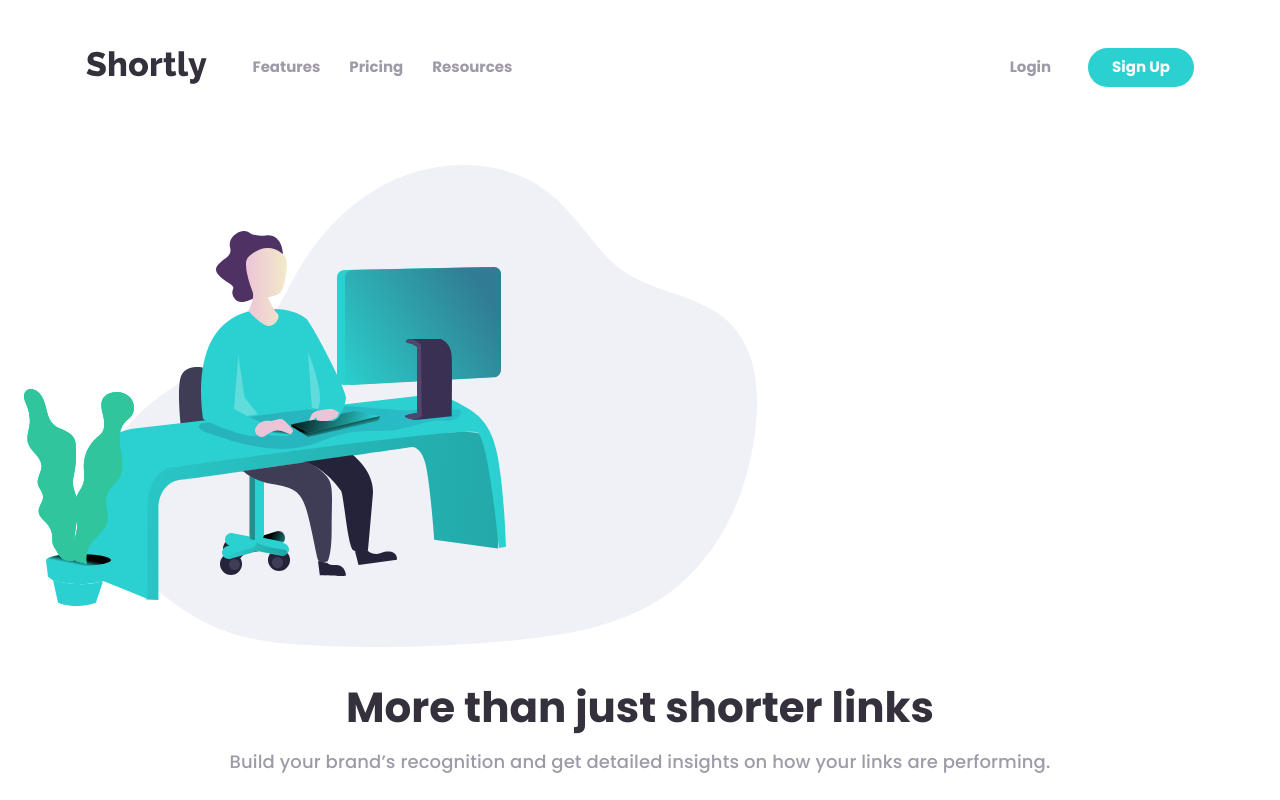
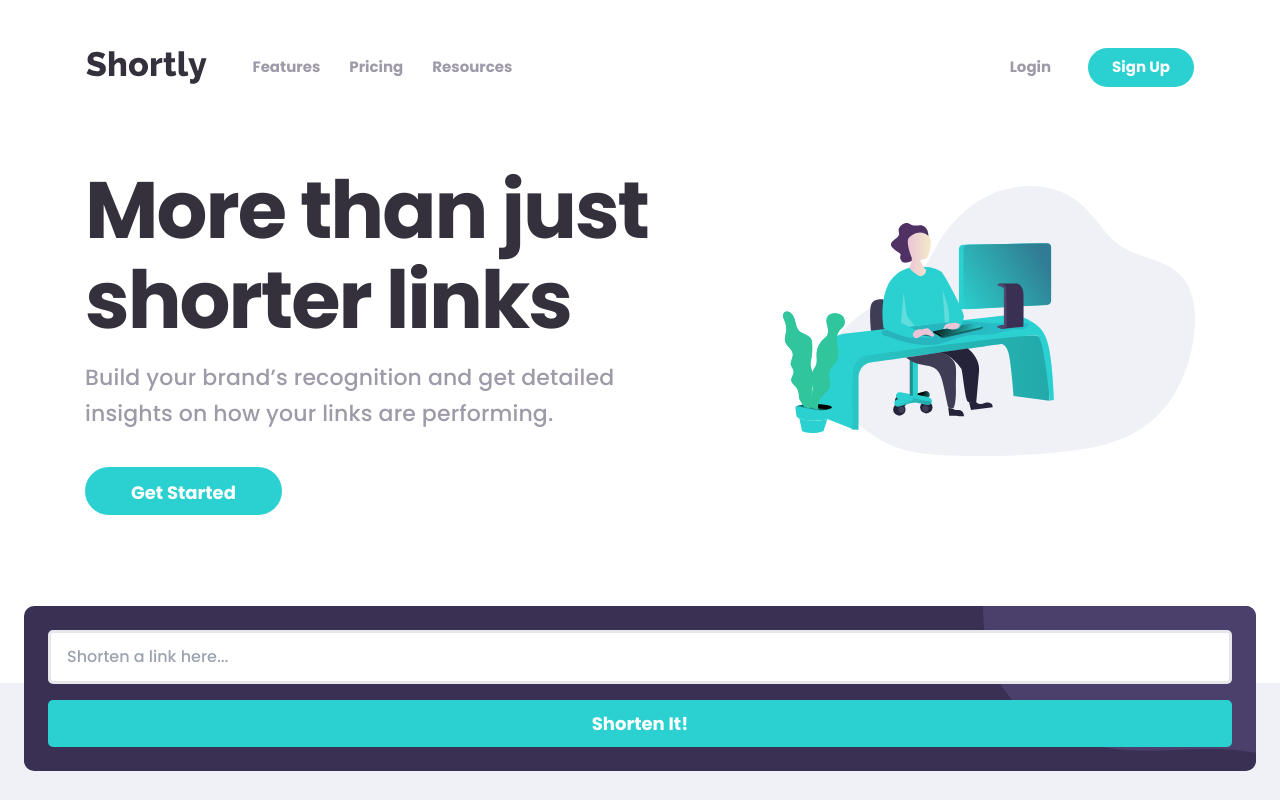
Before and after one commit to Mikoyzskie/fm-url-shortener, a Next.js app: page / in a window 1280 px wide. Shown: the top 800 px of the page. Built offline with nearby package versions, Linux system fonts and the light colour scheme.

Commit message:
hero banner responsive

```diff
--- a/src/app/layout.tsx
+++ b/src/app/layout.tsx
@@ -23,7 +23,7 @@ export default function RootLayout({
       <body className={`${inter.className} pt-10 md:pt-12`}>
         <Header />
         <div className="">
-          <main className="pb-[168px] px-6">
+          <main className="pb-[168px] md:px-0 px-6 flex flex-col md:flex-row-reverse items-center max-w-[1110px] w-full mx-auto md:gap-[101px]">
             <div className="overflow-hidden pb-[37px]">
               <Image
                 src={"/illustration-working.svg"}
@@ -33,14 +33,14 @@ export default function RootLayout({
                 className="relative"
               />
             </div>
-            <div className="flex flex-col gap-[15px]">
-              <h1 className="text-[42px] font-bold text-[#34313D] leading-[48px] text-center">
+            <div className="flex flex-col gap-[15px] text-center md:text-start">
+              <h1 className="text-[42px] font-bold text-[#34313D] leading-[48px] md:text-[80px] md:leading-[90px] md:-tracking-[2px]">
                 More than just shorter links
               </h1>
-              <p className="text-[#9E9AA8] font-medium text-lg leading-[30px] tracking-[0.12px] text-center mb-5">
+              <p className="text-[#9E9AA8] font-medium text-lg leading-[30px] tracking-[0.12px] mb-5 md:text-[22px] md:tracking-[0.15px] md:leading-9">
                 {"Build your brand’s recognition and get detailed insights on how your links are performing."}
               </p>
-              <div className="px-[65px] font-bold text-white">
+              <div className="px-[65px] md:px-0 font-bold text-white md:max-w-[197px]">
                 <Button text="Get Started" />
               </div>
             </div>
--- a/src/components/Button.tsx
+++ b/src/components/Button.tsx
@@ -5,7 +5,7 @@ export default function Button({ text }: { text: string }) {
 
 
     return (
-        <button className='rounded-full bg-[#2BD0D0] text-lg leading-[27px] w-full pt-3 pb-[9px]'>
+        <button className='rounded-full bg-[#2BD0D0] text-lg leading-[27px] w-full pt-3 pb-[9px] hover:bg-[#9AE3E3]'>
             {text}
         </button>
     )
```
